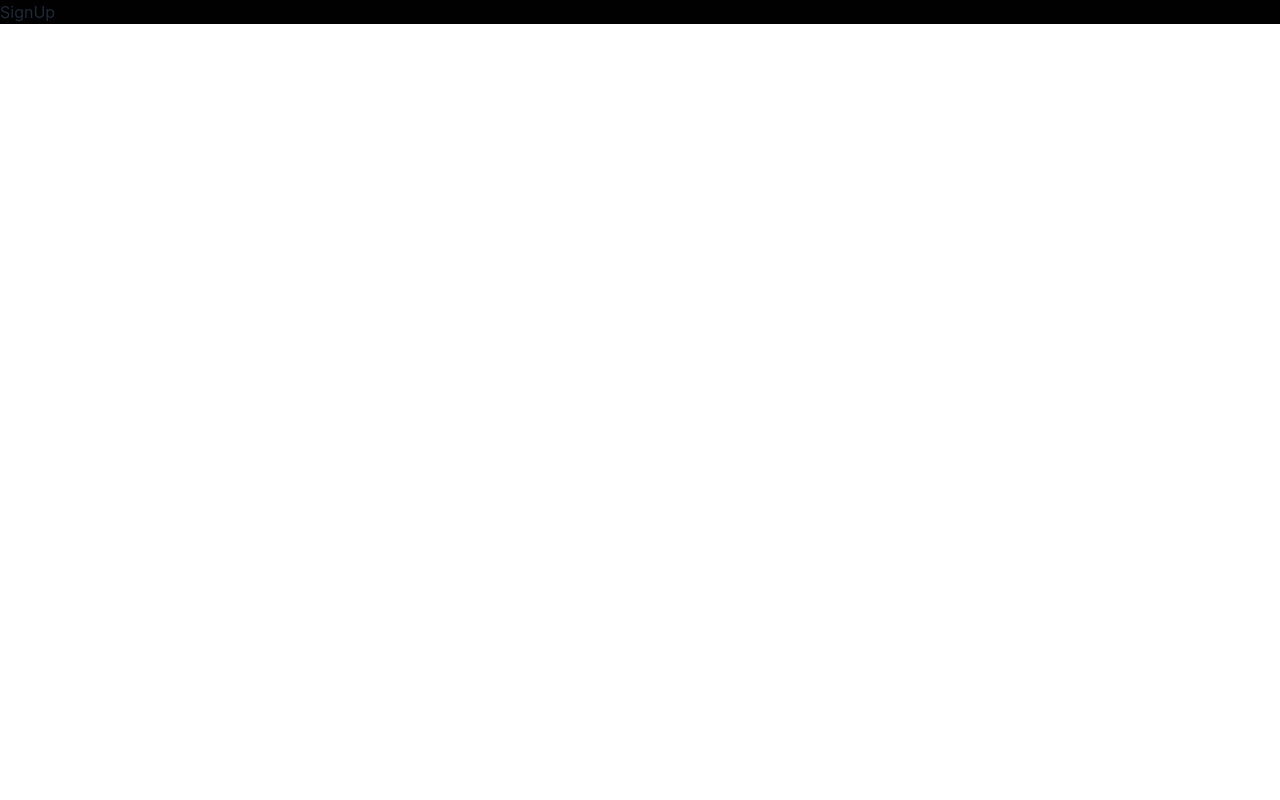
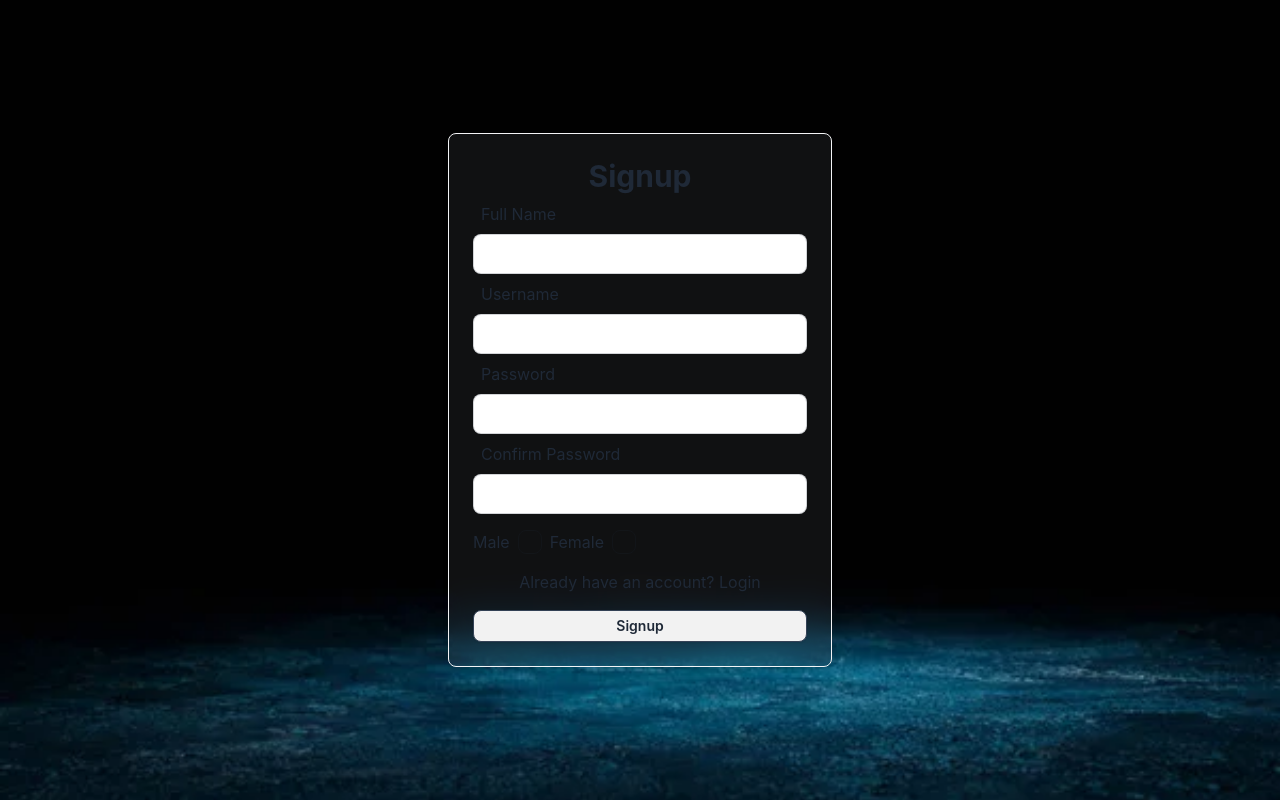
Before and after one commit to gauriii1024/realTimeChatApplication, a React (Create React App) app in the folder frontend_/: page /register in a window 1280 px wide. Built offline with nearby package versions, Linux system fonts and the light colour scheme.

Commit message:
Signup + Login api calls done

```diff
--- a/frontend_/package.json
+++ b/frontend_/package.json
@@ -4,9 +4,11 @@
   "private": true,
   "type": "module",
   "dependencies": {
+    "axios": "^1.7.9",
     "cra-template": "1.2.0",
     "react": "^18.3.1",
     "react-dom": "^18.3.1",
+    "react-hot-toast": "^2.5.1",
     "react-router-dom": "^7.1.1",
     "react-scripts": "5.0.1",
     "web-vitals": "^4.2.4"
--- a/frontend_/src/App.js
+++ b/frontend_/src/App.js
@@ -21,7 +21,7 @@
 
 function App() {
   return (
-    <div className="App">
+    <div className="p-4 h-screen flex items-center justify-center">
       <RouterProvider router = {router}/>
     </div>
   );
--- a/frontend_/src/components/Login.jsx
+++ b/frontend_/src/components/Login.jsx
@@ -1,8 +1,67 @@
-import React from 'react'
+import axios from 'axios'
+import React, { useState } from 'react'
+import toast from 'react-hot-toast'
+import { Link, useNavigate } from 'react-router-dom'
 
 const Login = () => {
+  const navigate = useNavigate();
+  const [user, setUser] = useState({
+    username: "",
+    password: ""
+  })
+  const onSubmitHandler = async (e) => {
+    e.preventDefault();
+    try {
+      const res = await axios.post('http://localhost:8080/api/v1/user/login', user, {
+        headers: {
+          'Content-type': 'application/json'
+        },
+        withCrediantials: true
+      })
+
+      navigate("/")
+      toast.success(res.data.message);
+
+
+    } catch (error) {
+      toast.error(error.response.data.message)
+      console.log(error)
+    }
+    console.log(user);
+    setUser({
+      username: "",
+      password: ""
+    })
+  }
   return (
-    <div>Login</div>
+    <div className='min-w-96 mx-auto'>
+      <div className='w-full p-6 rounded-lg shadow-md bg-gray-400 bg-clip-padding backdrop-filter backdrop-blur-md bg-opacity-10 border border-gray-100'>
+        <h1 className='text-3xl font-bold text-center'>Login</h1>
+        <form action="" onSubmit={onSubmitHandler}>
+
+          <div>
+            <label className="label p-2">
+              <span className='text-base label-text'>Username</span>
+            </label>
+            <input value={user.username}
+              onChange={(e) => setUser({ ...user, username: e.target.value })} className='w-full input input-bordered h-10' type="text" placeholder='' />
+          </div>
+          <div>
+            <label className="label p-2">
+              <span className='text-base label-text'>Password</span>
+            </label>
+            <input value={user.password}
+              onChange={(e) => setUser({ ...user, password: e.target.value })}
+              className='w-full input input-bordered h-10' type="password" placeholder='' />
+          </div>
+          <p className='text-center my-2'>Don't have an account?  <Link className='text-center' to='/register'>Signup</Link></p>
+          <div>
+            <button type="submit" className='btn btn-block btn-sm mt-2 border border-slate-700'>Login</button>
+          </div>
+        </form>
+      </div>
+
+    </div>
   )
 }
 
--- a/frontend_/src/components/SignUp.jsx
+++ b/frontend_/src/components/SignUp.jsx
@@ -1,8 +1,108 @@
-import React from 'react'
+import React, { useState } from 'react'
+import { Link, useNavigate } from 'react-router-dom'
+import axios from 'axios';
+import toast from 'react-hot-toast';
 
 const SignUp = () => {
+  const navigate = useNavigate();
+  const [user, setUser] = useState({
+    fullName: "",
+    username: "",
+    password: "",
+    confirmPassword: "",
+    gender: ""
+  })
+  const onSubmitHandler = async (e) => {
+    e.preventDefault();
+    try {
+      const res = await axios.post('http://localhost:8080/api/v1/user/register', user, {
+        headers: {
+          'Content-type': 'application/json'
+        },
+        withCrediantials: true
+      })
+      if (res.data.success) {
+        navigate("/login")
+        toast.success(res.data.message);
+      }
+    } catch (error) {
+      toast.error(error.response.data.message)
+      console.log(error)
+    }
+    setUser({
+      fullName: "",
+      username: "",
+      password: "",
+      confirmPassword: "",
+      gender: ""
+    })
+  }
+  const handleCheckBox = (gender) => {
+    setUser({ ...user, gender })
+  }
   return (
-    <div>SignUp</div>
+    <div className='min-w-96 mx-auto'>
+      <div className='w-full p-6 rounded-lg shadow-md bg-gray-400 bg-clip-padding backdrop-filter backdrop-blur-md bg-opacity-10 border border-gray-100'>
+        <h1 className='text-3xl font-bold text-center'>Signup</h1>
+        <form onSubmit={onSubmitHandler} action="">
+          <div>
+            <label className="label p-2">
+              <span className='text-base label-text'>Full Name</span>
+            </label>
+            <input value={user.fullName} onChange={(e) => setUser({
+              ...user, fullName: e.target.value
+            })} className='w-full input input-bordered h-10' type="text" placeholder='' />
+          </div>
+          <div>
+            <label className="label p-2">
+              <span className='text-base label-text'>Username</span>
+            </label>
+            <input value={user.username} onChange={(e) => setUser({
+              ...user, username: e.target.value
+            })} className='w-full input input-bordered h-10' type="text" placeholder='' />
+          </div>
+          <div>
+            <label className="label p-2">
+              <span className='text-base label-text'>Password</span>
+            </label>
+            <input value={user.password} onChange={(e) => setUser({
+              ...user, password: e.target.value
+            })} className='w-full input input-bordered h-10' type="password" placeholder='' />
+          </div>
+          <div>
+            <label className="label p-2">
+              <span className='text-base label-text'>Confirm Password</span>
+            </label>
+            <input value={user.confirmPassword} onChange={(e) => setUser({
+              ...user, confirmPassword: e.target.value
+            })} className='w-full input input-bordered h-10' type="password" placeholder='' />
+          </div>
+          <div className='flex items-center my-4'>
+            <div className='flex items-center'>
+              <p>Male</p>
+              <input
+                type="checkbox"
+                checked={user.gender === "male"}
+                onChange={() => handleCheckBox("male")}
+                className="checkbox mx-2" />
+            </div>
+            <div className='flex items-center'>
+              <p>Female</p>
+              <input
+                type="checkbox"
+                checked={user.gender === "female"}
+                onChange={() => handleCheckBox("female")}
+                className="checkbox mx-2" />
+            </div>
+          </div>
+          <p className='text-center my-2'>Already have an account?  <Link className='text-center' to='/login'>Login</Link></p>
+          <div>
+            <button type='submit' className='btn btn-block btn-sm mt-2 border border-slate-700'>Signup</button>
+          </div>
+        </form>
+      </div>
+
+    </div>
   )
 }
 
--- a/frontend_/src/index.js
+++ b/frontend_/src/index.js
@@ -2,10 +2,13 @@
 import ReactDOM from 'react-dom/client';
 import './index.css';
 import App from './App.js';
+import { Toaster } from 'react-hot-toast';
+
 
 const root = ReactDOM.createRoot(document.getElementById('root'));
 root.render(
   <React.StrictMode>
     <App />
+    <Toaster/>
   </React.StrictMode>
 );
--- a/frontend_/tailwind.config.js
+++ b/frontend_/tailwind.config.js
@@ -1,7 +1,7 @@
 // tailwind.config.js
 module.exports = {
   content: [
-    './src/**/*.{js,jsx,ts,tsx}',
+    './src/**/*.{html,js,jsx,ts,tsx}',
   ],
   theme: {
     extend: {},
```
Also changed, not shown: 2 other files (tests, documents, lock files or other folders).
